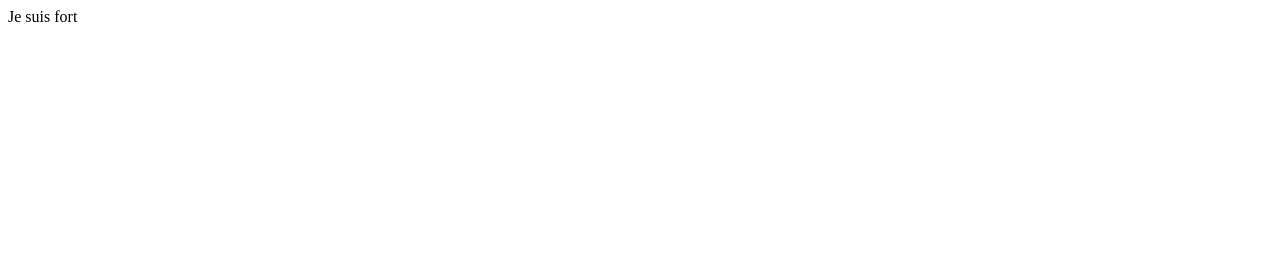
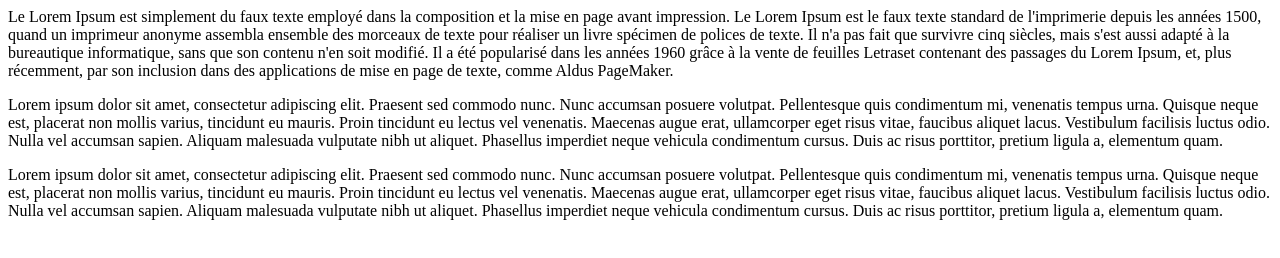
Before and after one commit to Vanack62/Hello-World, a plain HTML site: page Index.html in a window 1280 px wide. Drawn offline with Linux system fonts and the light colour scheme.

Commit message:
Ajout de 3 paragraphe

```diff
--- a/Index.html
+++ b/Index.html
@@ -1 +1,31 @@
-Je suis fort
+<DOCTYPE! html>
+<html>
+	<head>
+		<meta charset="utf-8" />
+		<meta name="viewport"    content="width=device-width, initial-scale=1, maximum-scale=1" />
+		<title>TP1_WEB_MOBILE</title>
+		<link rel="stylesheet" type="text/css" href="css/style.css">
+		<meta name="viewport" content="width=device-width, initial-scale=1, maximum-scale=1" />
+	</head>
+
+	<body>
+
+	<p>Le Lorem Ipsum est simplement du faux texte employé dans la composition et la mise en page avant impression.
+	Le Lorem Ipsum est le faux texte standard de l'imprimerie depuis les années 1500, quand un imprimeur anonyme
+	assembla ensemble des morceaux de texte pour réaliser un livre spécimen de polices de texte.
+	Il n'a pas fait que survivre cinq siècles, mais s'est aussi adapté à la bureautique informatique,
+	sans que son contenu n'en soit modifié. Il a été popularisé dans les années 1960 grâce à la vente de feuilles Letraset contenant des passages du Lorem Ipsum,
+	et, plus récemment, par son inclusion dans des applications de mise en page de texte, comme Aldus PageMaker.</p>
+
+	<p>Lorem ipsum dolor sit amet, consectetur adipiscing elit. Praesent sed commodo nunc. Nunc accumsan posuere volutpat.
+	Pellentesque quis condimentum mi, venenatis tempus urna. Quisque neque est, placerat non mollis varius, tincidunt eu mauris.
+	Proin tincidunt eu lectus vel venenatis. Maecenas augue erat, ullamcorper eget risus vitae, faucibus aliquet lacus.
+	Vestibulum facilisis luctus odio. Nulla vel accumsan sapien. Aliquam malesuada vulputate nibh ut aliquet.
+	Phasellus imperdiet neque vehicula condimentum cursus. Duis ac risus porttitor, pretium ligula a, elementum quam.</p>
+
+	<p>Lorem ipsum dolor sit amet, consectetur adipiscing elit. Praesent sed commodo nunc. Nunc accumsan posuere volutpat.
+	Pellentesque quis condimentum mi, venenatis tempus urna. Quisque neque est, placerat non mollis varius, tincidunt eu mauris.
+	Proin tincidunt eu lectus vel venenatis. Maecenas augue erat, ullamcorper eget risus vitae, faucibus aliquet lacus.
+	Vestibulum facilisis luctus odio. Nulla vel accumsan sapien. Aliquam malesuada vulputate nibh ut aliquet.
+	Phasellus imperdiet neque vehicula condimentum cursus.
+	Duis ac risus porttitor, pretium ligula a, elementum quam.</p>
```
